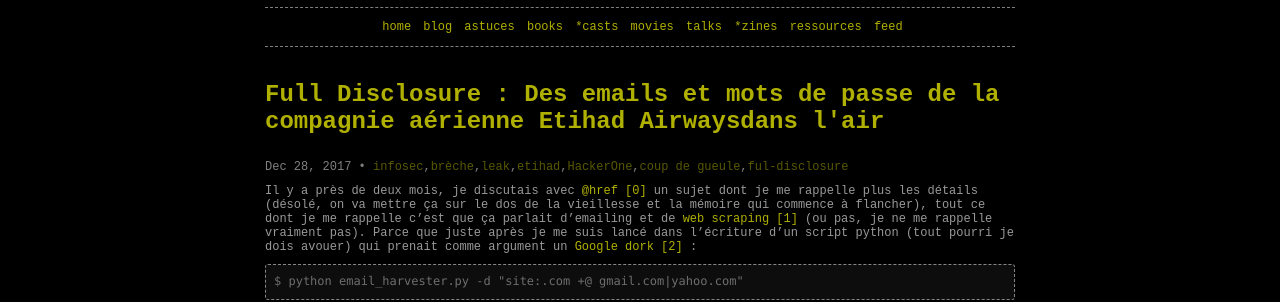
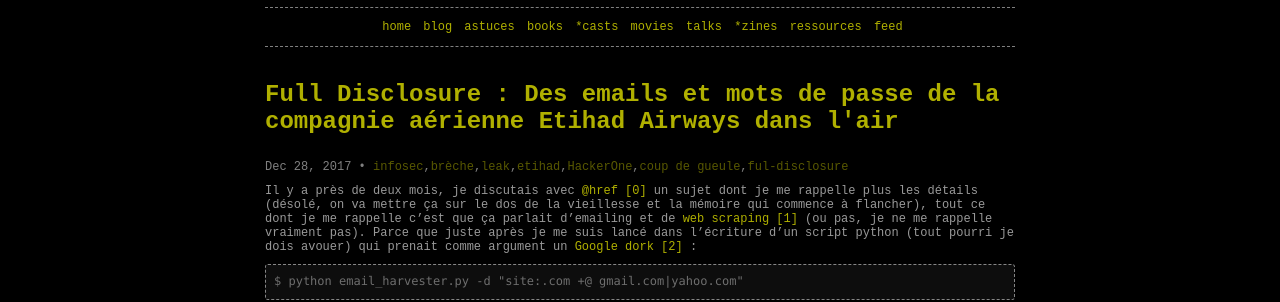
Before and after one commit to crowd42/crowd42.xyz, a Jekyll site: the page built from _posts/2017/2017-12-29-full-disclosure-etihad-airways.md, in a window 1280 px wide and 900 px high. Shown: the part 183-485 px from the top of the window. Built offline with Jekyll 4.4.1, drawn with Linux system fonts in a browser that asks for light colours; comment, search, counter and statistics services are not loaded.

Commit message:
new post

```diff
--- a/_posts/2017/2017-12-29-full-disclosure-etihad-airways.md
+++ b/_posts/2017/2017-12-29-full-disclosure-etihad-airways.md
@@ -1,6 +1,6 @@
 ---
 layout: post
-title: "Full Disclosure : Des emails et mots de passe de la compagnie aérienne Etihad Airwaysdans l'air"
+title: "Full Disclosure : Des emails et mots de passe de la compagnie aérienne Etihad Airways dans l'air"
 date: 2017-12-28 01:01:01
 categories:
     - blog
```
